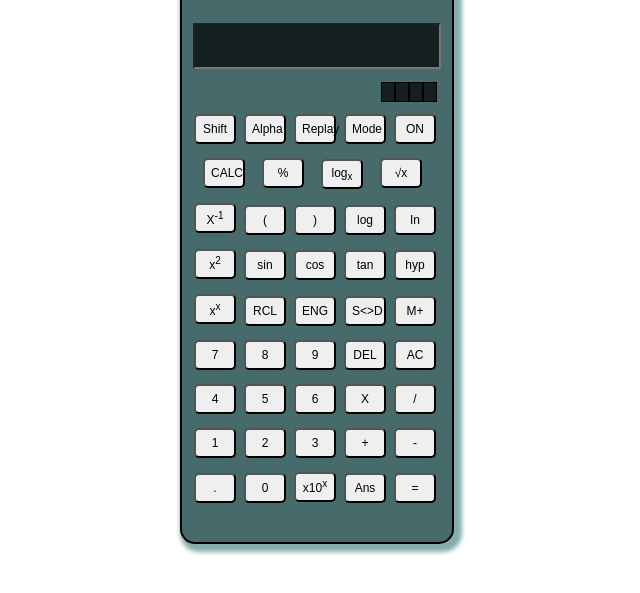
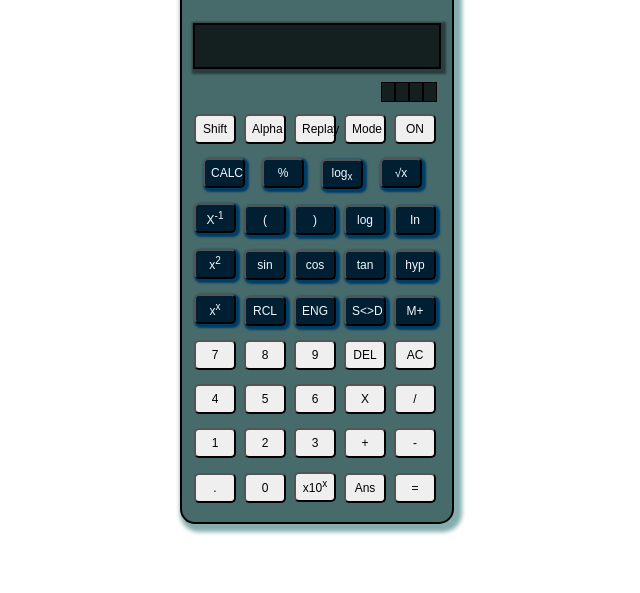
Before and after one commit to JayantSarve26/Calculator, a plain HTML site: page index.html in a window 1280 px wide. Shown: the part 95-688 px from the top of the page, without its empty margins (323-963 px from the left). Drawn offline with Linux system fonts and the light colour scheme.

Commit message:
Added CSS on upper Button

```diff
--- a/index.html
+++ b/index.html
@@ -3,7 +3,7 @@
     <head>
         <title>Calculator</title>
         <style>
-            .cal-body{background-color: #476b6b; height: 550px; width:250px;
+            .cal-body{background-color: #476b6b; height: 530px; width:250px;
             margin-left: auto; margin-right: auto; margin-top: 50px;
             border-radius: 15px; border: solid 2px black;
             box-shadow: 4px 4px 4px 4px  #85adad;
@@ -12,7 +12,8 @@
             text-align: center; margin-top: 0px;}
             .cal-input-screen{background-color: #141f1f; height:40px; width:240px;
             display: block; margin-left: auto; margin-right: auto; margin-top: 10px;
-            font-size: 25px ; color: beige; margin-bottom: 13px;}
+            font-size: 25px ; color: beige; margin-bottom: 13px; border: solid 2px black;
+            box-shadow: 2px 2px 2px 3px #293d3d;}
             .small-screen-cal{display: flex;
                 justify-content: end;
                 margin-right:5px ;margin-top:0px;}
@@ -24,6 +25,8 @@
             .cal-btn{font-size: 12px;height:30px; width:42px; margin:2px;
                      border-radius: 5px; cursor: pointer;}
             .second-row-btn{margin-left: 11px;}
+            .upper-btn{background-color:#001f33; color: aliceblue;
+                box-shadow: 2px 2px 2px 2px #003d66;}
          </style>
     </head>
     <body>
@@ -43,31 +46,31 @@
                 <button class="cal-btn"> Mode</button>
                 <button class="cal-btn">ON</button>
             <div class="button-row">
-                    <button class="cal-btn  second-row-btn">CALC</button>
-                    <button class="cal-btn  second-row-btn">%</button>
-                    <button class="cal-btn  second-row-btn">log<sub>x</sub></button>
-                    <button class="cal-btn  second-row-btn">√x</button>
+                    <button class="cal-btn upper-btn second-row-btn">CALC</button>
+                    <button class="cal-btn upper-btn second-row-btn">%</button>
+                    <button class="cal-btn upper-btn second-row-btn">log<sub>x</sub></button>
+                    <button class="cal-btn upper-btn second-row-btn">√x</button>
             </div>
             <div class="button-row">
-                <button class="cal-btn">X<sup>-1</sup></button>
-                <button class="cal-btn">(</button>
-                <button class="cal-btn">)</button>
-                <button class="cal-btn">log</button>
-                <button class="cal-btn">In</button>
+                <button class="cal-btn upper-btn">X<sup>-1</sup></button>
+                <button class="cal-btn upper-btn">(</button>
+                <button class="cal-btn upper-btn">)</button>
+                <button class="cal-btn upper-btn">log</button>
+                <button class="cal-btn upper-btn">In</button>
             </div>
             <div class="button-row">
-                <button class="cal-btn">x<sup>2</sup></button>
-                <button class="cal-btn">sin</button>
-                <button class="cal-btn">cos</button>
-                <button class="cal-btn">tan</button>
-                <button class="cal-btn">hyp</button>
+                <button class="cal-btn upper-btn">x<sup>2</sup></button>
+                <button class="cal-btn upper-btn">sin</button>
+                <button class="cal-btn upper-btn">cos</button>
+                <button class="cal-btn upper-btn">tan</button>
+                <button class="cal-btn upper-btn">hyp</button>
             </div>
             <div class="button-row">
-                <button class="cal-btn">x<sup>x</sup></button>
-                <button class="cal-btn">RCL</button>
-                <button class="cal-btn">ENG</button>
-                <button class="cal-btn">S<>D</button>
-                <button class="cal-btn">M+</button>
+                <button class="cal-btn upper-btn">x<sup>x</sup></button>
+                <button class="cal-btn upper-btn">RCL</button>
+                <button class="cal-btn upper-btn">ENG</button>
+                <button class="cal-btn upper-btn">S<>D</button>
+                <button class="cal-btn upper-btn">M+</button>
             </div>
             <div class="button-row">
                 <button class="cal-btn">7</button>
```
